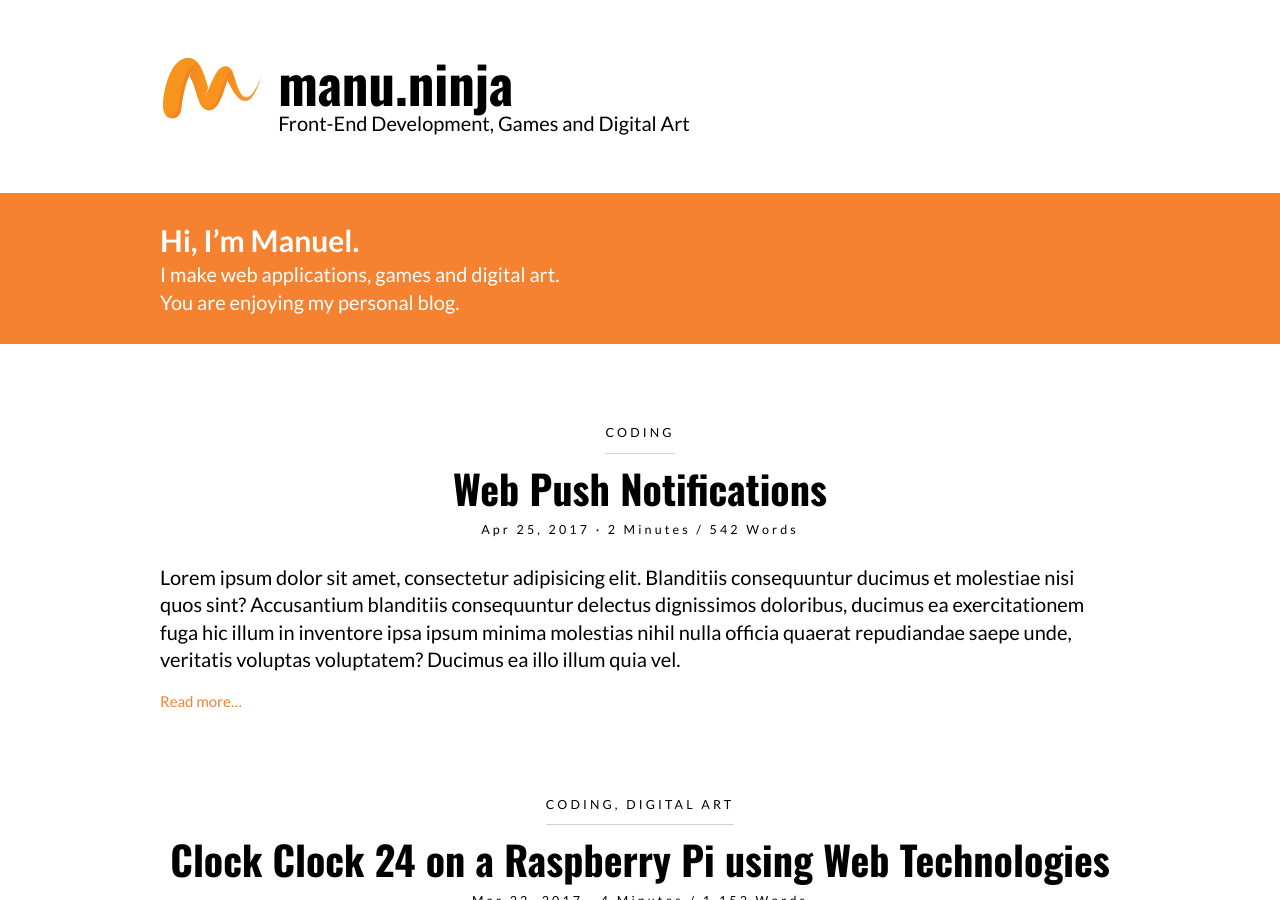
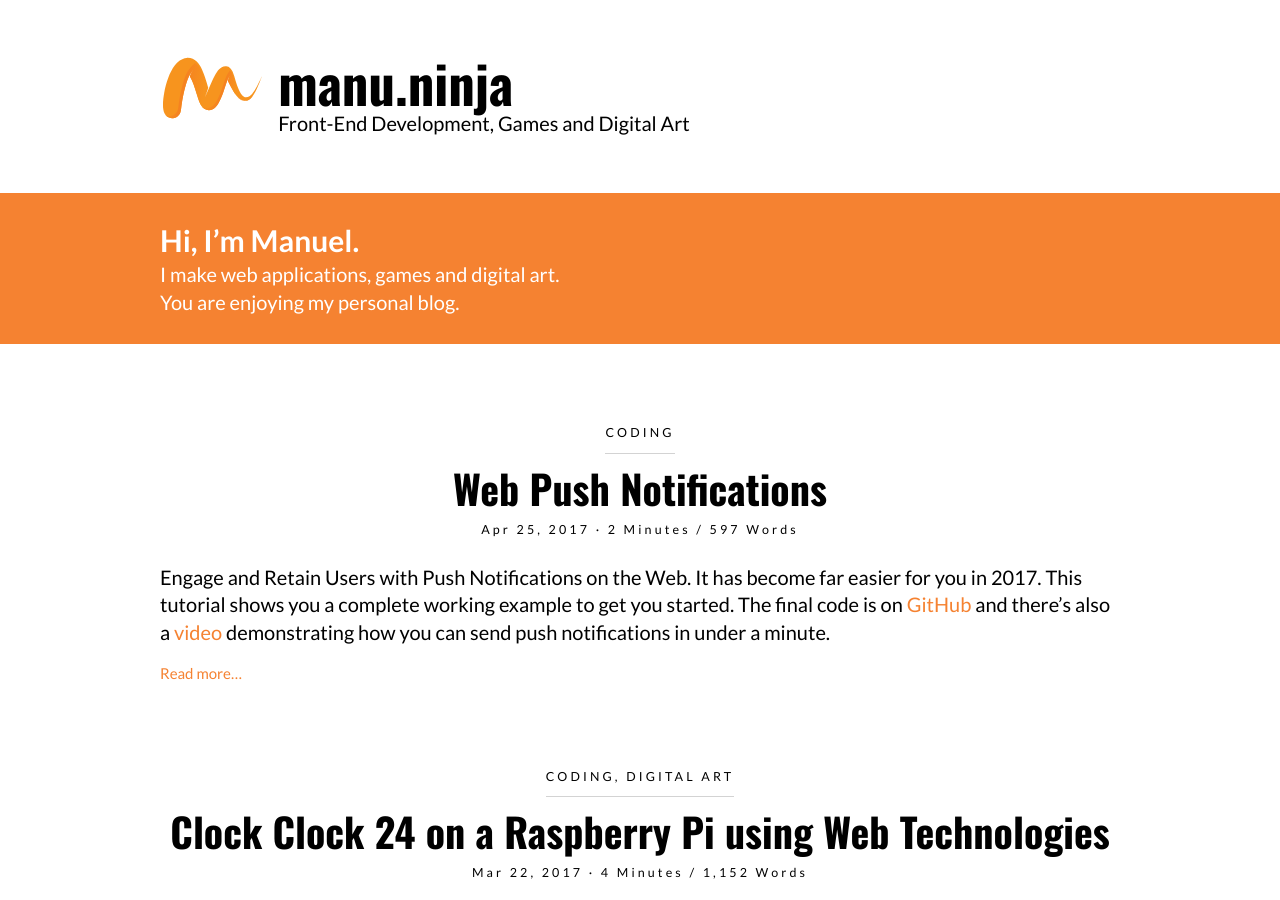
Before and after one commit to Lorti/manu.ninja, a Jekyll site: the page built from index.html, in a window 1280 px wide and 900 px high. Built offline with Jekyll 4.4.1, drawn with Linux system fonts in a browser that asks for light colours; nearby versions of some CDN libraries.

Commit message:
Web Push Notifications

```diff
--- a/_posts/2017-04-25-web-push-notifications.md
+++ b/_posts/2017-04-25-web-push-notifications.md
@@ -7,46 +7,73 @@ thumbnail: /images/web-push-notifications.png
 sharing: true
 ---
 
-Lorem ipsum dolor sit amet, consectetur adipisicing elit. Blanditiis consequuntur ducimus et molestiae nisi quos sint? Accusantium blanditiis consequuntur delectus dignissimos doloribus, ducimus ea exercitationem fuga hic illum in inventore ipsa ipsum minima molestias nihil nulla officia quaerat repudiandae saepe unde, veritatis voluptas voluptatem? Ducimus ea illo illum quia vel.
+Engage and Retain Users with Push Notifications on the Web. It has become far easier for you in 2017. This tutorial shows you a complete working example to get you started. The final code is on [GitHub] and there's also a [video] demonstrating how you can send push notifications in under a minute.
+
+
 
 ## What's new?
+
+Sendind push notifications was difficult in the past because you need a variety of new web technologies. It took some time before support for [Service Workers][Service Worker Support], [Notifications][Notifications API Support] and [Push][Push API Support], Google's and Mozilla's push messaging services and the urge to change to HTTPS was at a point where you can deliver push notifications to a significant amount of your users, not only a fraction.
+
+In the process of standardizing web push notifications implementations have changed over the years. In the past you had to write very different code for each platform to enable push notifications. There have been steps in the right direction to make development more pleasant. The most important news are the following:
 
 * [RFC 8030] – Generic Event Delivery Using HTTP Push
 * You can use the same code for Chrome and Firefox since mid 2016.
 * You no longer need a Firebase project, a `gcm_sender_id`, or an `Authorization` header. You no longer need a `manifest.json`.
 * Microsoft is co-authoring the RFC, so they will follow the standard.
 
+
+
 ## Technological Overview
 
-Lorem ipsum dolor sit amet, consectetur adipisicing elit. Blanditiis consequuntur ducimus et molestiae nisi quos sint? Accusantium blanditiis consequuntur delectus dignissimos doloribus, ducimus ea exercitationem fuga hic illum in inventore ipsa ipsum minima molestias nihil nulla officia quaerat repudiandae saepe unde, veritatis voluptas voluptatem? Ducimus ea illo illum quia vel.
+How do push notifications on the open web work?
 
 ![](/images/web-push-notifications-technological-overview.gif)
 
 ## Demonstration
 
-* `applicationServerKey`
-* Service Worker
-* Subscription
-* Subscription Object
-* Push Message
+Clone the code on [GitHub] and follow the instructions in the [video] below or do the following:
 
-* webpush.generateVAPIDKeys()
-* navigator.serviceWorker.register()
-* serviceWorkerRegistration.pushManager.subscribe()
-* subscription.toJSON()
-* webpush.sendNotification()
+1. `npm install`
+1. `npm start`
+1. Enable push notifications and copy the subscription object that appears.
+1. Update the subscription object in `server.js` file with your own subscription object.
+5. Run `node server.js` to send a push notification.
 
-[Web Push]
+<video id="video" width="1280" height="720" autoplay controls preload="auto" loop>
+    <source src="/images/web-push-notifications.mp4" type="video/mp4">
+</video>
 
-[GitHub]
 
-Lorem ipsum dolor sit amet, consectetur adipisicing elit. Blanditiis consequuntur ducimus et molestiae nisi quos sint? Accusantium blanditiis consequuntur delectus dignissimos doloribus, ducimus ea exercitationem fuga hic illum in inventore ipsa ipsum minima molestias nihil nulla officia quaerat repudiandae saepe unde, veritatis voluptas voluptatem? Ducimus ea illo illum quia vel.
+
+## Explanation
+
+What is happening?
+
+`applicationServerKey`
+[Web Push] `webpush.generateVAPIDKeys()`
+
+Service Worker
+`navigator.serviceWorker.register()`
+
+Subscription
+`serviceWorkerRegistration.pushManager.subscribe()`
+
+Subscription Object
+`subscription.toJSON()`
+
+Push Message
+`webpush.sendNotification()`
+
+
+
+
+
+
 
 ## Browser Support
 
 ### Technologies
-
-Lorem ipsum dolor sit amet, consectetur adipisicing elit. Blanditiis consequuntur ducimus et molestiae nisi quos sint? Accusantium blanditiis consequuntur delectus dignissimos doloribus, ducimus ea exercitationem fuga hic illum in inventore ipsa ipsum minima molestias nihil nulla officia quaerat repudiandae saepe unde, veritatis voluptas voluptatem? Ducimus ea illo illum quia vel.
 
 |---
 || Chrome | Firefox | Edge | Safari
@@ -62,8 +89,6 @@ Lorem ipsum dolor sit amet, consectetur adipisicing elit. Blanditiis consequuntu
 
 ### Operating Systems
 
-Lorem ipsum dolor sit amet, consectetur adipisicing elit. Blanditiis consequuntur ducimus et molestiae nisi quos sint? Accusantium blanditiis consequuntur delectus dignissimos doloribus, ducimus ea exercitationem fuga hic illum in inventore ipsa ipsum minima molestias nihil nulla officia quaerat repudiandae saepe unde, veritatis voluptas voluptatem? Ducimus ea illo illum quia vel.
-
 Chrome
 : Windows, macOS, Linux and Android
 
@@ -76,29 +101,39 @@ Edge
 Safari
 : macOS via Apple’s non-standard implementation, iOS not supported
 
+
+
+
+
+
 ## Conclusion
 
-[GitHub]
-
-[Slides]
-
-Lorem ipsum dolor sit amet, consectetur adipisicing elit. Blanditiis consequuntur ducimus et molestiae nisi quos sint? Accusantium blanditiis consequuntur delectus dignissimos doloribus, ducimus ea exercitationem fuga hic illum in inventore ipsa ipsum minima molestias nihil nulla officia quaerat repudiandae saepe unde, veritatis voluptas voluptatem? Ducimus ea illo illum quia vel.
+Get the code at [GitHub] and poke around to understand what is happening. The [push.js](https://github.com/Lorti/web-push-notifications/blob/master/src/push.js) module is written in an events format so you might want to use it right away in your application with a few modifications. If you do so please mention me, leave a star on GitHub or tell your followers.
 
 ![](/images/web-push-notifications.png)
+
+If you want to go deeper into push notifications read the [Web Fundamentals](https://developers.google.com/web/fundamentals/engage-and-retain/push-notifications/) section on web push notifications by Joseph Medley. The [Slides] for my talk at Stahlstadt.js on March 27, 2017 are also online.
+
+
 
 
 
 [RFC 8030]: https://tools.ietf.org/html/rfc8030
+[Web Push Protocol]: https://tools.ietf.org/html/rfc8030
 
 [GitHub]: https://github.com/Lorti/web-push-notifications
 [Slides]: https://speakerdeck.com/lorti/web-push-notifications
+[video]: #video
 
+[Service Worker]: https://developer.mozilla.org/en-US/docs/Web/API/Service_Worker_API
+[Service Worker Support]: http://caniuse.com/#feat=serviceworkers
 [Platform Status Service Worker]: https://developer.microsoft.com/en-us/microsoft-edge/platform/status/?q=Service%20Worker
+
+[Push API]: https://developer.mozilla.org/en-US/docs/Web/API/Push_API
+[Push API Support]: http://caniuse.com/#feat=push-api
 [Platform Status Push API]: https://developer.microsoft.com/en-us/microsoft-edge/platform/status/?q=Push%20API
 
-[Service Worker]: https://developer.mozilla.org/en-US/docs/Web/API/Service_Worker_API
-[Push API]: https://developer.mozilla.org/en-US/docs/Web/API/Push_API
 [Notifications API]: https://developer.mozilla.org/de/docs/Web/API/Notifications_API
-[Web Push Protocol]: https://tools.ietf.org/html/rfc8030
+[Notifications API Support]: http://caniuse.com/#feat=notifications
 
 [Web Push]: https://github.com/web-push-libs/web-push
```
Also changed, not shown: 1 other file.
